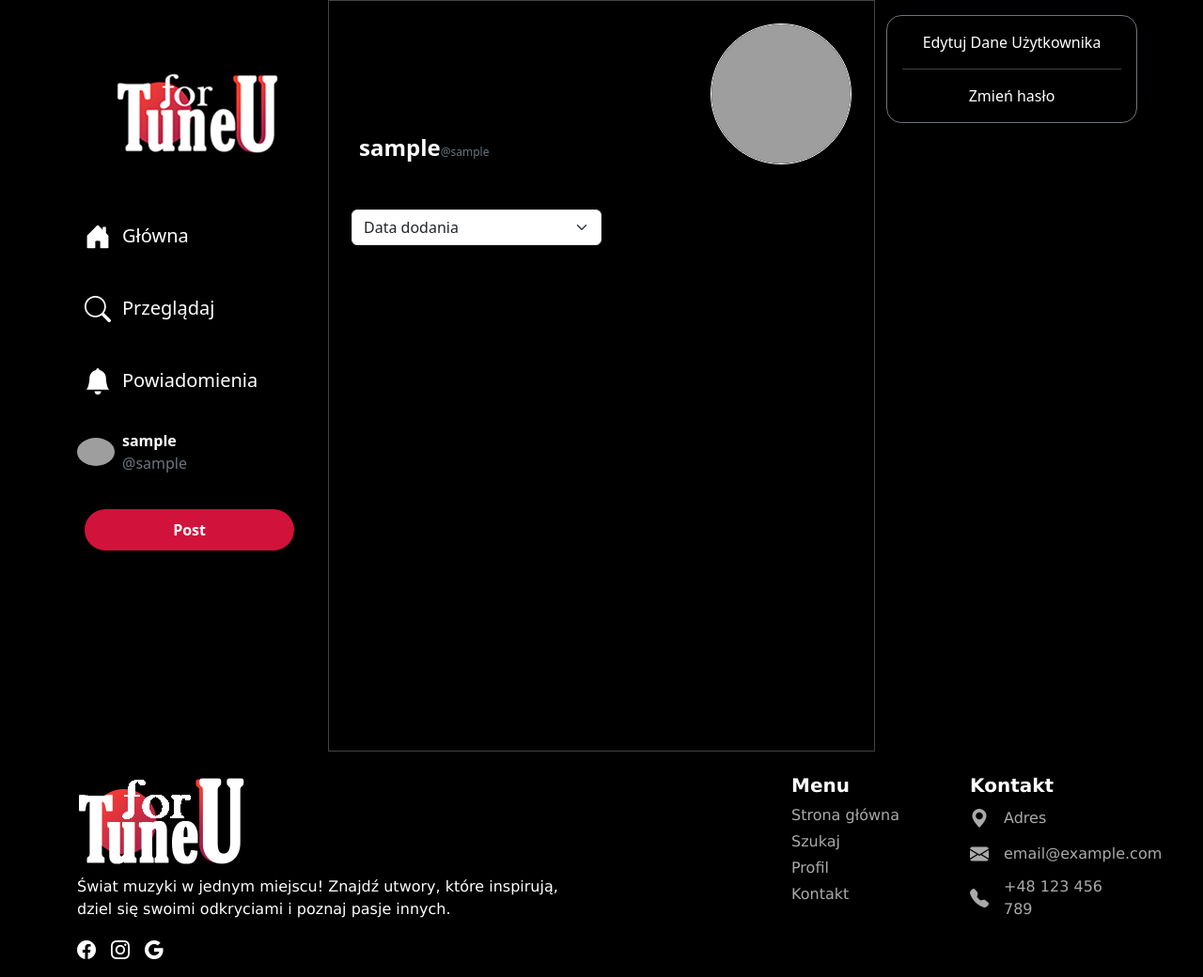
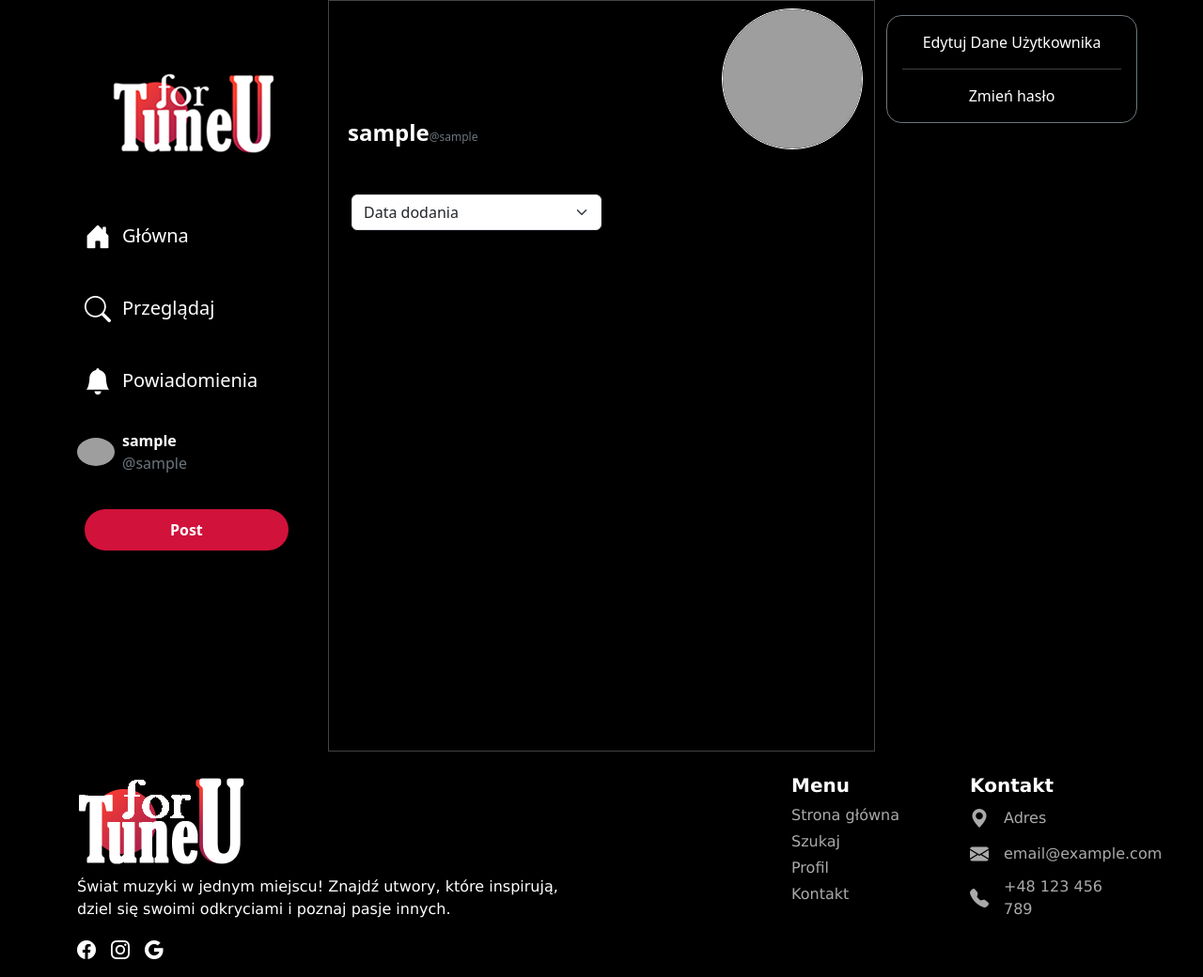
Before and after one commit to PiotrSroka5925/TuneForU, a PHP site: page /tuneforu/user/user.php?id=1 in a window 1280 px wide. Shown: the top 1040 px of the page at 94% size. Run offline with PHP 8.4, Linux system fonts and the light colour scheme; the visitor is signed in with stand-in values (Sample User, id 1); data that the repository does not hold is empty; some libraries are stand-ins or nearby versions; grey boxes are pictures that could not be loaded.

Commit message:
Ulepsz responsywność

```diff
--- a/navigation.php
+++ b/navigation.php
@@ -14,7 +14,7 @@
 
 <script src="<?=$protocol.$_SERVER['HTTP_HOST']."/tuneforu/js/navigation-search-bar.js"?>"></script>
 
-<div class="sidebar bg-black">
+<div class="sidebar bg-black pe-2">
     <div class="mx-auto" style="max-width: 200px;">
         <img src="<?=$protocol.$_SERVER['HTTP_HOST']."/tuneforu/img/logo_white_navigation.png"?>" alt="TuneForULogo" class="img-fluid d-none d-sm-block">
     </div>
--- a/user/user.php
+++ b/user/user.php
@@ -49,13 +49,13 @@
             <div class="col-10 col-md-6 text-center userBox">
                 <div class="container">
                     <div class="row userInfo">
-                        <div class="col-6">
+                        <div class="col-12 col-md-9 p-0">
                             <div class="d-flex justify-content-start align-items-end h-100">
                                 <span class="ms-2 fs-4 fw-bold text-break"><?=$post_user ['user_name']?></span>
                                 <span class="text-secondary mb-1 text-break" style="font-size: 12px;"> @<?=$post_user ['login']?></span>
                             </div>
                         </div>
-                        <div class="col-6 mt-3">
+                        <div class="col-12 col-md-3 p-0">
                             <div class="profilePicBox d-flex justify-content-end mt-2">
                                 <img src="<?=$protocol.$_SERVER['HTTP_HOST']."/tuneforu ".$post_user ['profile_picture']?>" class="profileImage"/>
                             </div>
```
